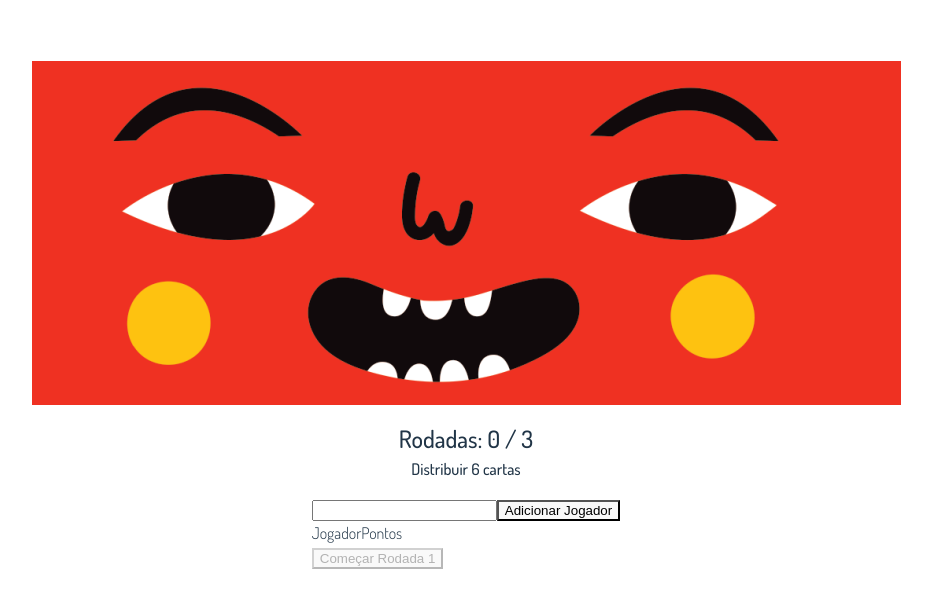
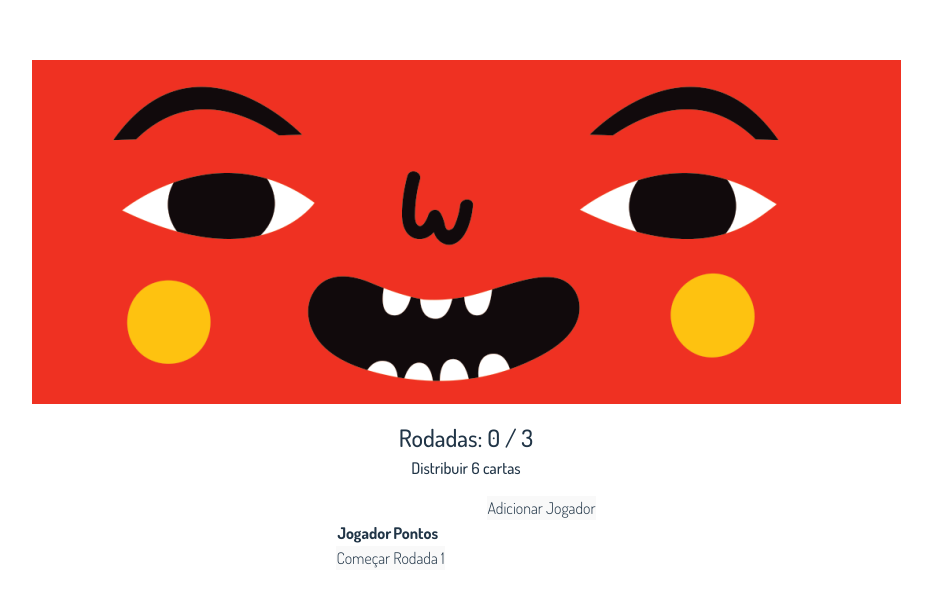
Before and after one commit to ldantas-s/dobro-score, a Vue app: page / in a window 1280 px wide. Shown: the part 116-724 px from the top of the page, without its empty margins (174-1106 px from the left). Built offline with nearby package versions, Linux system fonts and the light colour scheme.

Commit message:
chore: add unocss reset style

```diff
--- a/package.json
+++ b/package.json
@@ -10,6 +10,7 @@
     "test": "vitest"
   },
   "dependencies": {
+    "@unocss/reset": "^0.58.3",
     "vue": "^3.3.11"
   },
   "devDependencies": {
--- a/src/main.ts
+++ b/src/main.ts
@@ -1,5 +1,5 @@
 import { createApp } from 'vue'
-import './styles/reset.css'
+import '@unocss/reset/tailwind.css'
 import './styles/style.css'
 import 'virtual:uno.css'
 import App from './App.vue'
--- a/src/styles/reset.css
+++ /dev/null
@@ -1,46 +0,0 @@
-html, body, div, span, applet, object, iframe,
-h1, h2, h3, h4, h5, h6, p, blockquote, pre,
-a, abbr, acronym, address, big, cite, code,
-del, dfn, em, img, ins, kbd, q, s, samp,
-small, strike, strong, sub, sup, tt, var,
-b, u, i, center,
-dl, dt, dd, ol, ul, li,
-fieldset, form, label, legend,
-table, caption, tbody, tfoot, thead, tr, th, td,
-article, aside, canvas, details, embed,
-figure, figcaption, footer, header, hgroup,
-menu, nav, output, ruby, section, summary,
-time, mark, audio, video {
-	margin: 0;
-	padding: 0;
-	border: 0;
-	font-size: 100%;
-	font: inherit;
-	vertical-align: baseline;
-	box-sizing: border-box;
-}
-/* HTML5 display-role reset for older browsers */
-article, aside, details, figcaption, figure,
-footer, header, hgroup, menu, nav, section {
-	display: block;
-}
-body {
-	font-family: 'Dosis', sans-serif;
-  line-height: 1.5;
-  font-weight: 300;
-}
-ol, ul {
-	list-style: none;
-}
-blockquote, q {
-	quotes: none;
-}
-blockquote:before, blockquote:after,
-q:before, q:after {
-	content: '';
-	content: none;
-}
-table {
-	border-collapse: collapse;
-	border-spacing: 0;
-}
--- a/src/styles/style.css
+++ b/src/styles/style.css
@@ -4,6 +4,7 @@
   --color-yellow: #FEC210;
   --color-blue: #00B8B9;
   --color-white: #fff;
+  --color-black: #110A0C;
 
   color-scheme: light dark;
   background-color: var(--color-red);
@@ -21,6 +22,9 @@ body {
   justify-content: center;
   min-height: 100vh;
   font-size: 16px;
+  font-family: 'Dosis', sans-serif;
+  line-height: 1.5;
+  font-weight: 300;
 }
 
 img {
--- a/uno.config.ts
+++ b/uno.config.ts
@@ -9,5 +9,6 @@ export default defineConfig({
     [/^p-([\.\d]+)$/, ([_, num]) => ({ padding: `${num}px` })],
     [/^py-([\.\d]+)$/, ([_, num]) => ({ padding: `${num}px 0` })],
     [/^px-([\.\d]+)$/, ([_, num]) => ({ padding: `0 ${num}px` })],
+    [/^radius-([\.\d]+)$/, ([_, num]) => ({ 'border-radius': `${num}px` })],
   ]
 })
```
Also changed, not shown: 1 other file (tests, documents, lock files or other folders).
